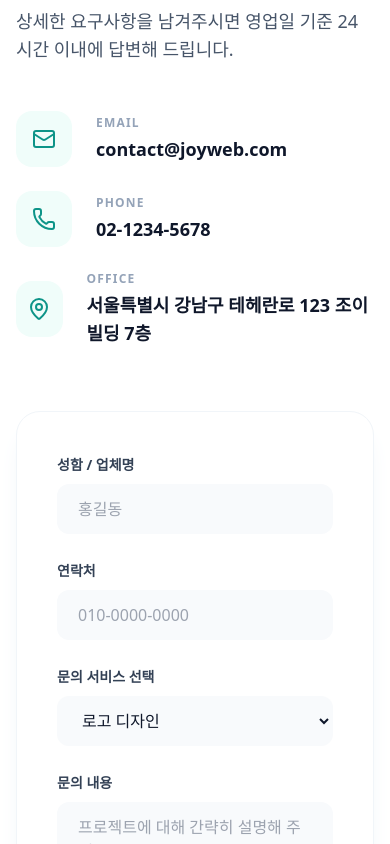
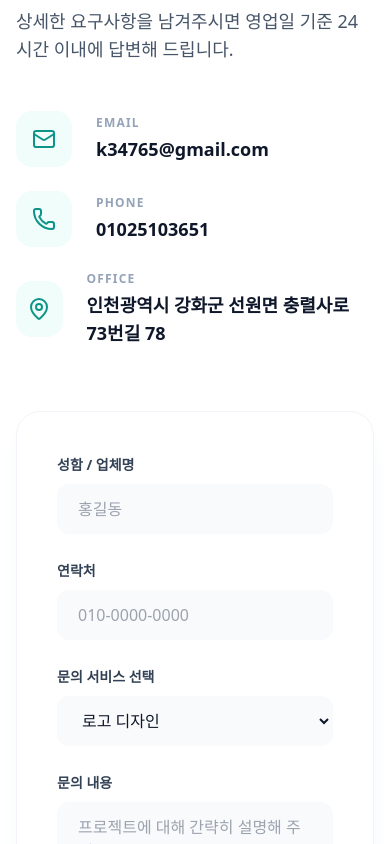
Before and after one commit to k34765-sketch/joyweb2, a React (Vite) app: page / in a window 390 px wide. Shown: the part 6760-7604 px from the top of the page. Built offline with nearby package versions, Linux system fonts and the light colour scheme.

Commit message:
feat: Update site contact information
Updates the default contact details for JoyWeb within the constants.
This includes the email, phone number, and address to reflect current information.

```diff
--- a/constants.ts
+++ b/constants.ts
@@ -1,5 +1,5 @@
 
-import { SiteData } from './types';
+import { SiteData } from './types.ts';
 
 export const INITIAL_DATA: SiteData = {
   settings: {
@@ -9,9 +9,9 @@ export const INITIAL_DATA: SiteData = {
     heroTitle: '비즈니스의 가치를 디자인하는 조이웹',
     heroSubtitle: '로고 디자인부터 홈페이지 제작까지, 감각적인 브랜드 아이덴티티를 완성합니다.',
     heroImage: 'https://images.unsplash.com/photo-1497215728101-856f4ea42174?auto=format&fit=crop&q=80&w=1920',
-    contactEmail: 'contact@joyweb.com',
-    contactPhone: '02-1234-5678',
-    address: '서울특별시 강남구 테헤란로 123 조이빌딩 7층',
+    contactEmail: 'k34765@gmail.com',
+    contactPhone: '01025103651',
+    address: '인천광역시 강화군 선원면 충렬사로 73번길 78',
     instagramUrl: 'https://instagram.com/joyweb',
     kakaoUrl: 'https://pf.kakao.com/_joyweb',
     blogUrl: 'https://blog.naver.com/joyweb',
```
